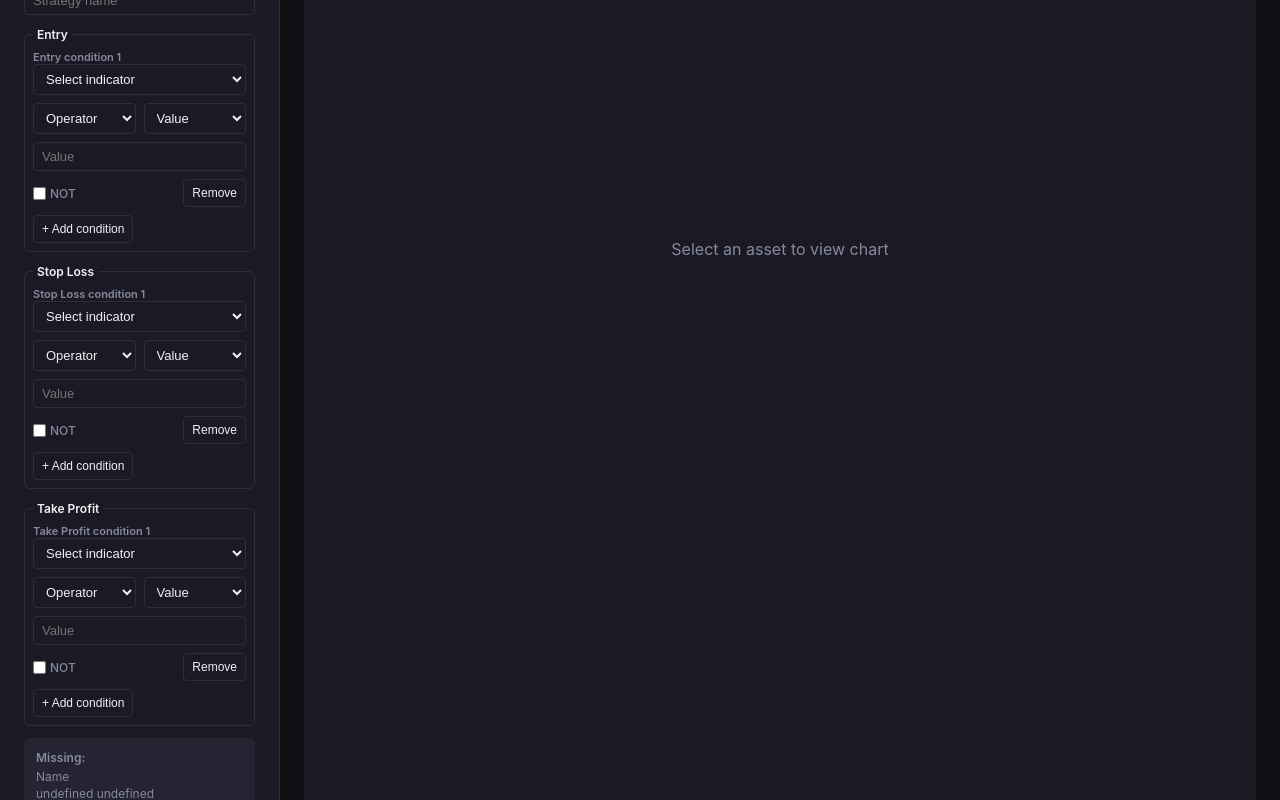
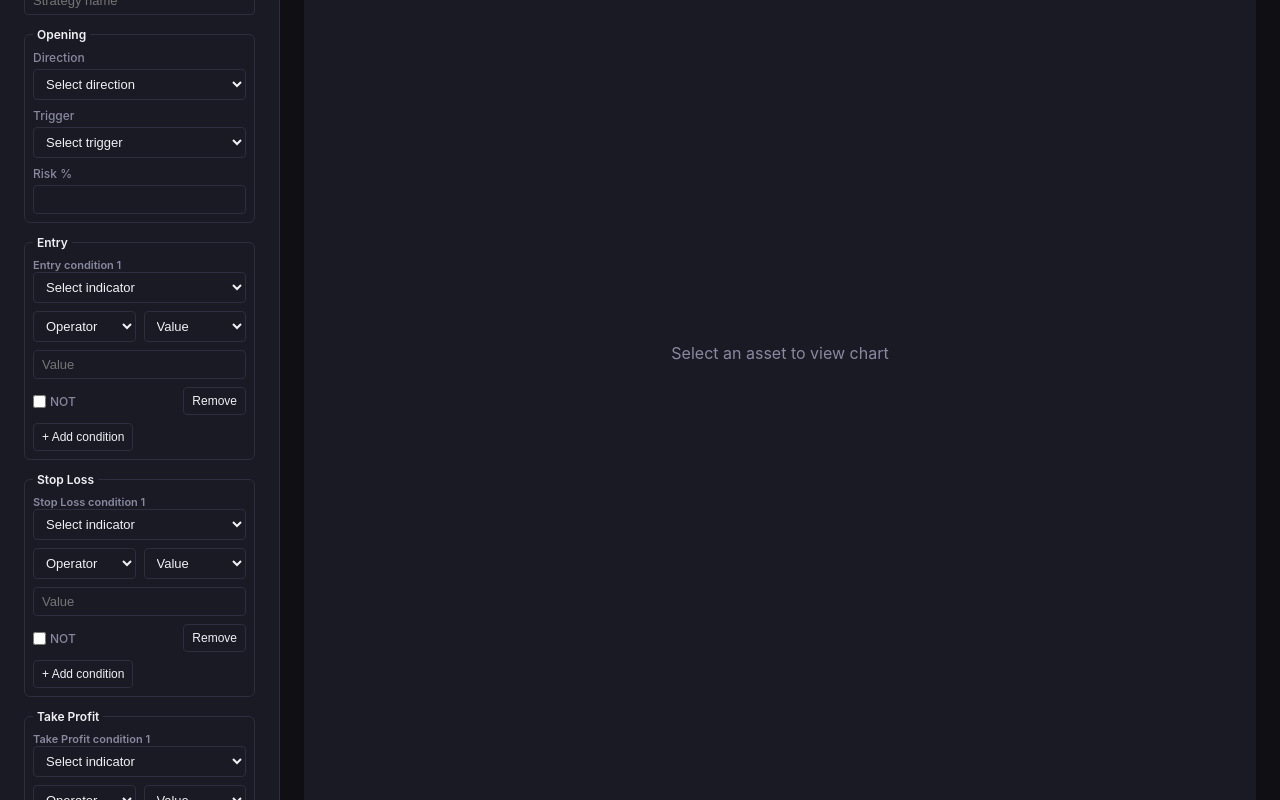
Before and after one commit to van2015/train2trade, a React (Vite) app: page / in a window 1280 px wide. Shown: the part 740-1540 px from the top of the page. Built offline with nearby package versions, Linux system fonts and the light colour scheme.

Commit message:
feat: add opening controls and summary to StrategyBuilder

```diff
--- a/src/components/StrategyBuilder/StrategyBuilder.tsx
+++ b/src/components/StrategyBuilder/StrategyBuilder.tsx
@@ -14,8 +14,16 @@ const ATTRIBUTE_LABELS: Record<string, string> = {
   rightIndicator: 'right indicator',
 };
 
+const OPENING_LABELS: Record<string, string> = {
+  direction: 'Direction',
+  risk: 'Risk',
+  trigger: 'Trigger',
+};
+
 function formatMissing(path: string): string {
   if (path === 'name') return 'Name';
+  const openingLabel = OPENING_LABELS[path];
+  if (openingLabel) return openingLabel;
 
   const [field, indexOrAttribute, attribute] = path.split('.');
   const label = StrategyDraftPresenter.FIELD_LABELS[field as ConditionField];
@@ -32,6 +40,9 @@ export function StrategyBuilder() {
   const [presenter] = useState(() => new StrategyDraftPresenter());
   const [, rerender] = useReducer((version: number) => version + 1, 0);
   const name = presenter.getName();
+  const direction = presenter.getDirection();
+  const risk = presenter.getRisk();
+  const trigger = presenter.getTrigger();
   const conditions = presenter.getConditions();
   const missing = presenter.getMissing();
   const summary = missing.length === 0 ? presenter.getSummary() : null;
@@ -55,6 +66,71 @@ export function StrategyBuilder() {
           placeholder="Strategy name"
         />
       </label>
+
+      <fieldset className="strategy-condition">
+        <legend>Opening</legend>
+        <label className="strategy-field">
+          <span>Direction</span>
+          <select
+            aria-label="Direction"
+            value={direction ?? ''}
+            onChange={(event) =>
+              update(() =>
+                presenter.setDirection(
+                  event.target.value === ''
+                    ? null
+                    : (event.target.value as 'long' | 'short')
+                )
+              )
+            }
+          >
+            <option value="">Select direction</option>
+            <option value="long">Long</option>
+            <option value="short">Short</option>
+          </select>
+        </label>
+
+        <label className="strategy-field">
+          <span>Trigger</span>
+          <select
+            aria-label="Trigger"
+            value={trigger ?? ''}
+            onChange={(event) =>
+              update(() =>
+                presenter.setTrigger(
+                  event.target.value === ''
+                    ? null
+                    : (event.target.value as ConditionField)
+                )
+              )
+            }
+          >
+            <option value="">Select trigger</option>
+            {StrategyDraftPresenter.CONDITION_FIELDS.map((field) => (
+              <option key={field} value={field}>
+                {StrategyDraftPresenter.FIELD_LABELS[field]}
+              </option>
+            ))}
+          </select>
+        </label>
+
+        <label className="strategy-field">
+          <span>Risk %</span>
+          <input
+            type="number"
+            aria-label="Risk"
+            step="any"
+            value={risk === null ? '' : risk}
+            onChange={(event) =>
+              update(() =>
+                presenter.setRisk(
+                  event.target.value === '' ? null : Number(event.target.value)
+                )
+              )
+            }
+          />
+        </label>
+      </fieldset>
 
       {StrategyDraftPresenter.CONDITION_FIELDS.map((field) => {
         const label = StrategyDraftPresenter.FIELD_LABELS[field];
@@ -116,6 +192,18 @@ export function StrategyBuilder() {
           <p>
             <strong>Name:</strong> {name}
           </p>
+          <p>
+            <strong>Direction:</strong> {summary.direction}
+          </p>
+          <p>
+            <strong>Opening:</strong> {summary.opening}
+          </p>
+          <p>
+            <strong>Risk:</strong> {summary.risk}
+          </p>
+          <p>
+            <strong>Trigger:</strong> {summary.trigger}
+          </p>
           {StrategyDraftPresenter.CONDITION_FIELDS.map((field) => (
             <p key={field}>
               <strong>{StrategyDraftPresenter.FIELD_LABELS[field]}:</strong>{' '}
--- a/src/strategy/StrategyDraftPresenter.ts
+++ b/src/strategy/StrategyDraftPresenter.ts
@@ -81,6 +81,14 @@ export class StrategyDraftPresenter {
     return this.conditions;
   }
 
+  getDirection(): 'long' | 'short' | null {
+    return this.direction;
+  }
+
+  getRisk(): number | null {
+    return this.risk;
+  }
+
   isReady(): boolean {
     return this.getMissing().length === 0;
   }
@@ -126,11 +134,15 @@ export class StrategyDraftPresenter {
     return this.summaryFor(this.getMissing());
   }
 
+  getTrigger(): ConditionField | null {
+    return this.trigger;
+  }
+
   setName(name: string): void {
     this.name = name;
   }
 
-  setDirection(direction: 'long' | 'short'): void {
+  setDirection(direction: 'long' | 'short' | null): void {
     this.direction = direction;
   }
 
@@ -138,7 +150,7 @@ export class StrategyDraftPresenter {
     this.risk = risk;
   }
 
-  setTrigger(trigger: ConditionField): void {
+  setTrigger(trigger: ConditionField | null): void {
     this.trigger = trigger;
   }
 
```
